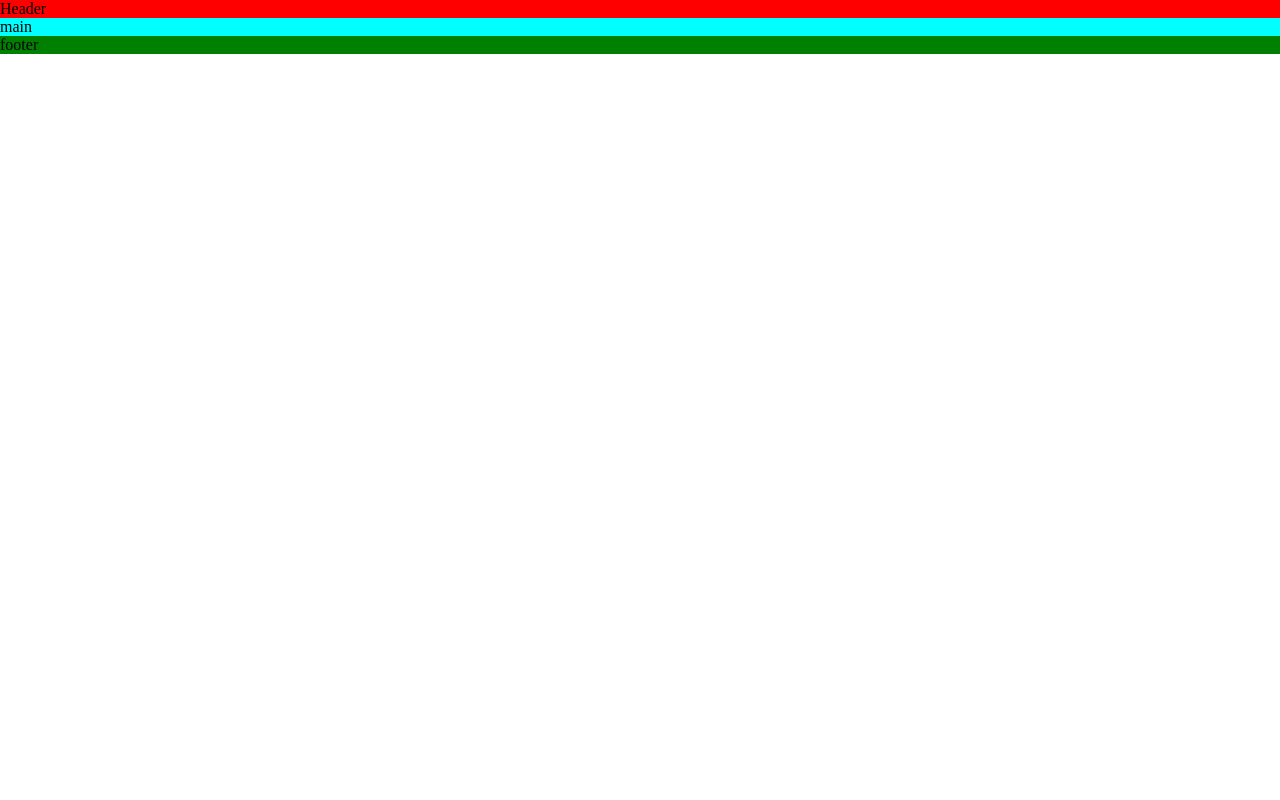
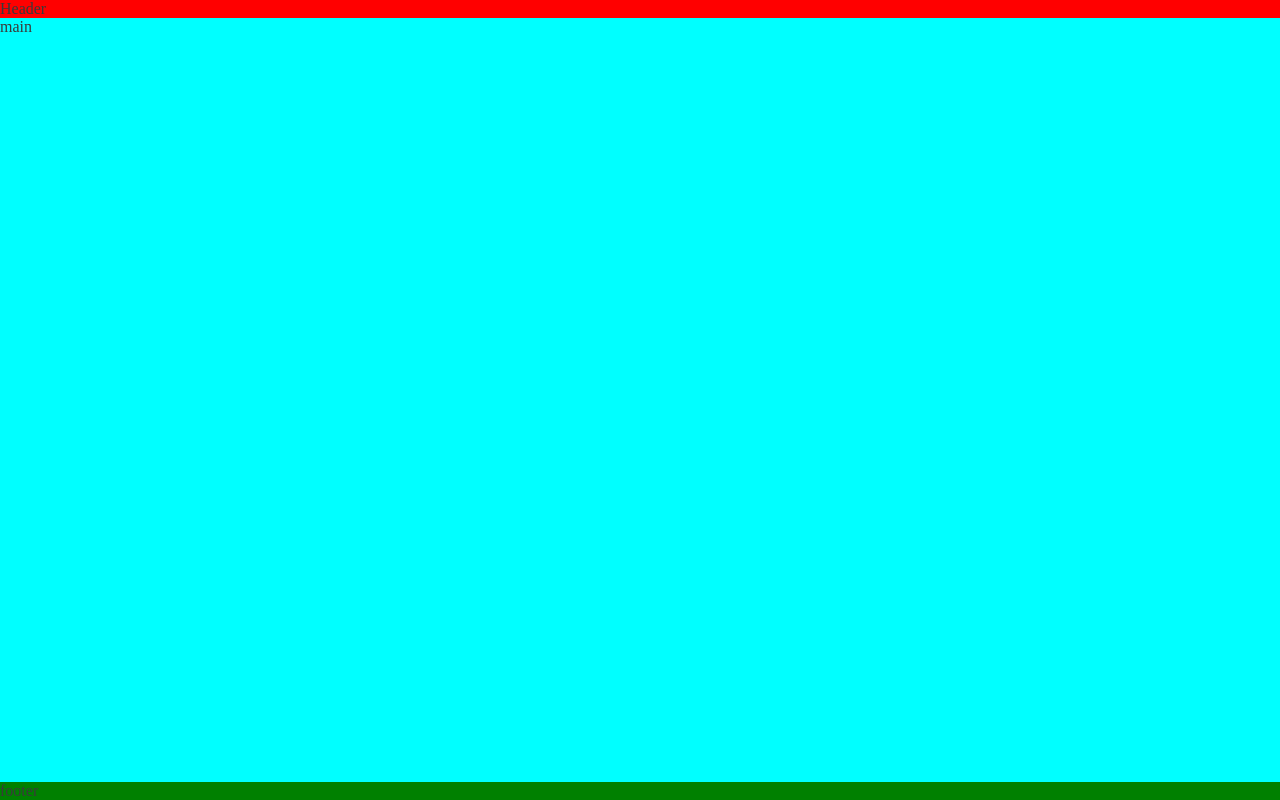
Before and after one commit to caleom/love-running, a plain HTML site: page index.html in a window 1280 px wide. Drawn offline with Linux system fonts and the light colour scheme.

Commit message:
pushed footer to bottom of page

```diff
--- a/assets/css/style.css
+++ b/assets/css/style.css
@@ -3,6 +3,16 @@
     padding: 0;
     margin: 0;
     box-sizing: border-box;
+}
+
+/* body */
+body{
+    min-height: 100vh;
+    display: flex;
+    flex-direction: column;
+    /* main page styles */
+    color: #3a3a3a;
+
 }
 
 /* header */
@@ -13,6 +23,7 @@ Header {
 /* main */
 main{
     background-color: aqua;
+    flex: 1 0 auto;
 }
 
 /* footer */
```
